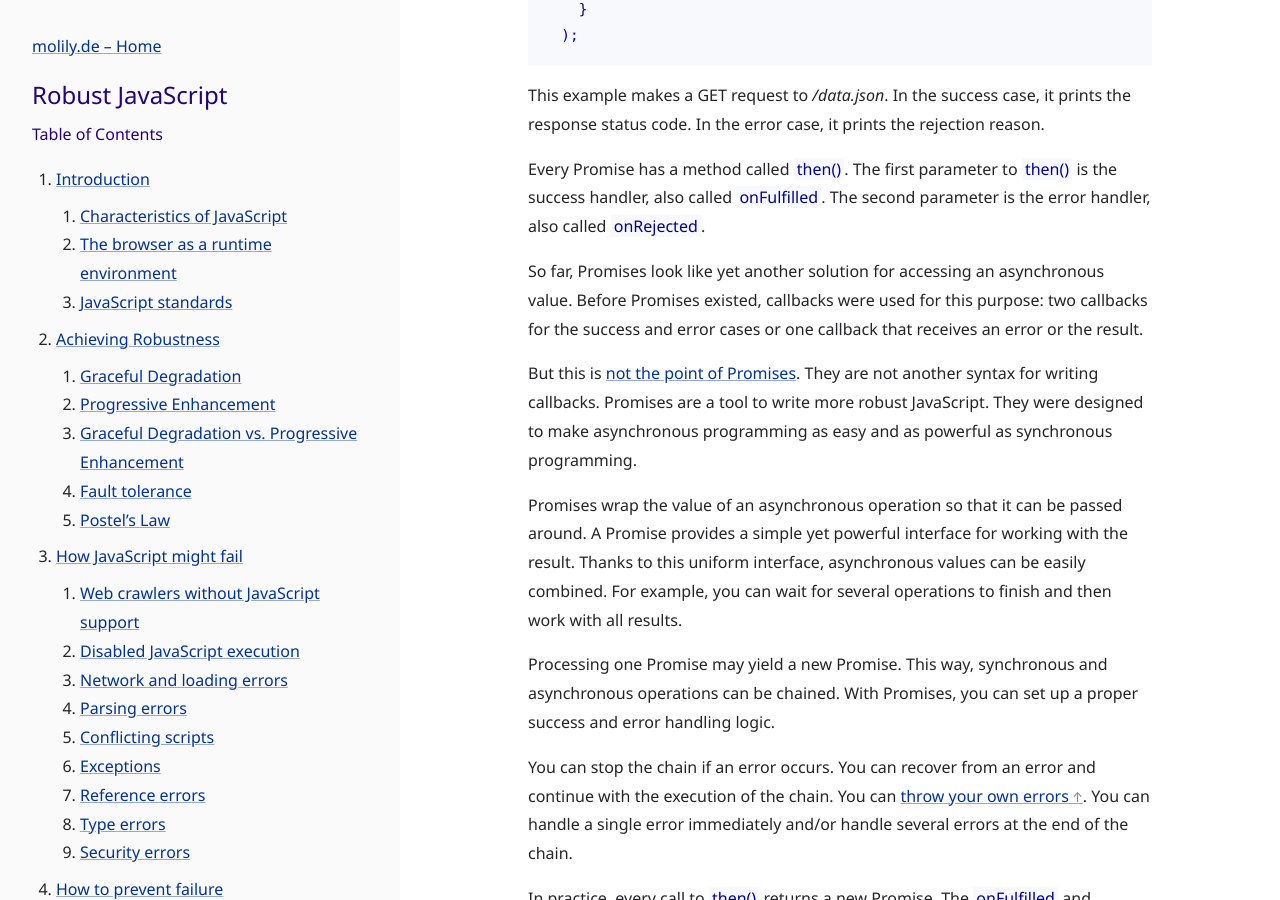
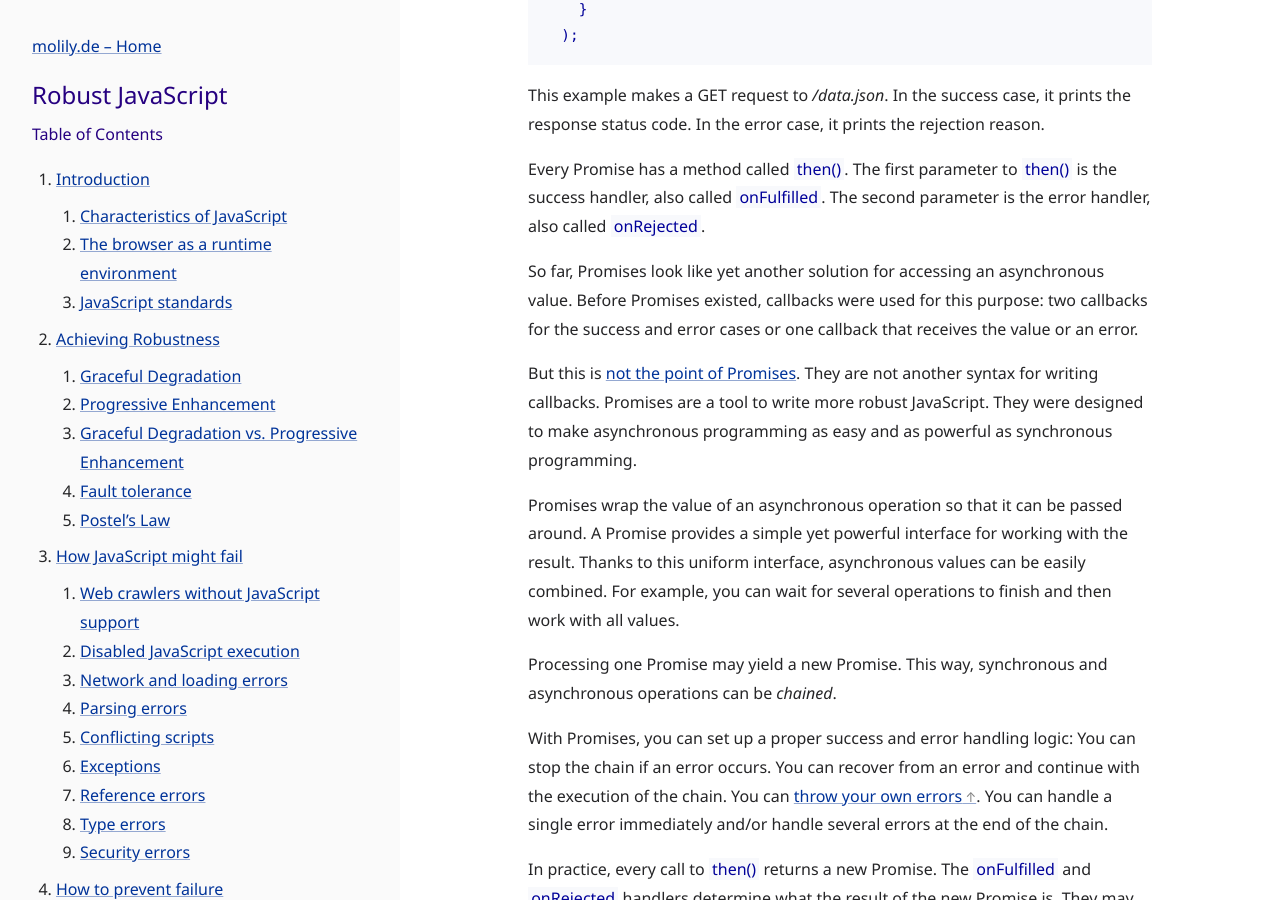
Before and after one commit to molily/molily.de, a Jekyll site: the page built from _posts/2017-12-21-robust-javascript.md, in a window 1280 px wide and 900 px high, scrolled down 46301 px. Built offline with Jekyll 4.4.1, drawn with Linux system fonts in a browser that asks for light colours; some web fonts are replaced; some of the changed text lies outside the part shown.

Commit message:
Book style, typos, restructuring

```diff
--- a/_posts/2017-12-21-robust-javascript.md
+++ b/_posts/2017-12-21-robust-javascript.md
@@ -1407,15 +1407,15 @@ This example makes a GET request to <var>/data.json</var>. In the success case,
 
 Every Promise has a method called `then()`. The first parameter to `then()` is the success handler, also called `onFulfilled`. The second parameter is the error handler, also called `onRejected`.
 
-So far, Promises look like yet another solution for accessing an asynchronous value. Before Promises existed, callbacks were used for this purpose: two callbacks for the success and error cases or one callback that receives an error or the result.
+So far, Promises look like yet another solution for accessing an asynchronous value. Before Promises existed, callbacks were used for this purpose: two callbacks for the success and error cases or one callback that receives the value or an error.
 
 But this is [not the point of Promises](https://blog.domenic.me/youre-missing-the-point-of-promises/). They are not another syntax for writing callbacks. Promises are a tool to write more robust JavaScript. They were designed to make asynchronous programming as easy and as powerful as synchronous programming.
 
-Promises wrap the value of an asynchronous operation so that it can be passed around. A Promise provides a simple yet powerful interface for working with the result. Thanks to this uniform interface, asynchronous values can be easily combined. For example, you can wait for several operations to finish and then work with all results.
-
-Processing one Promise may yield a new Promise. This way, synchronous and asynchronous operations can be chained. With Promises, you can set up a proper success and error handling logic.
-
-You can stop the chain if an error occurs. You can recover from an error and continue with the execution of the chain. You can [throw your own errors](#programmatic-exceptions). You can handle a single error immediately and/or handle several errors at the end of the chain.
+Promises wrap the value of an asynchronous operation so that it can be passed around. A Promise provides a simple yet powerful interface for working with the result. Thanks to this uniform interface, asynchronous values can be easily combined. For example, you can wait for several operations to finish and then work with all values.
+
+Processing one Promise may yield a new Promise. This way, synchronous and asynchronous operations can be *chained*.
+
+With Promises, you can set up a proper success and error handling logic: You can stop the chain if an error occurs. You can recover from an error and continue with the execution of the chain. You can [throw your own errors](#programmatic-exceptions). You can handle a single error immediately and/or handle several errors at the end of the chain.
 
 In practice, every call to `then()` returns a new Promise. The `onFulfilled` and `onRejected` handlers determine what the result of the new Promise is. They may return a normal value to fulfill the new Promise or throw an exception to reject the new Promise. They may also return a Promise, which becomes the new Promise.
 
```
Also changed, not shown: other parts of _posts/2017-12-21-robust-javascript.md (+2 -2 lines).
